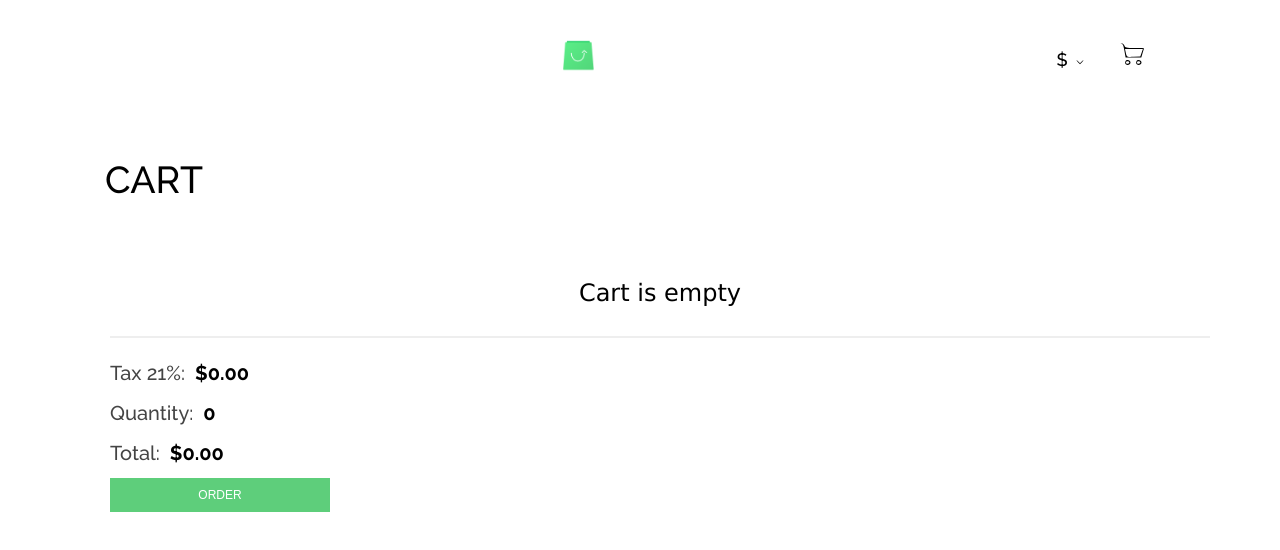
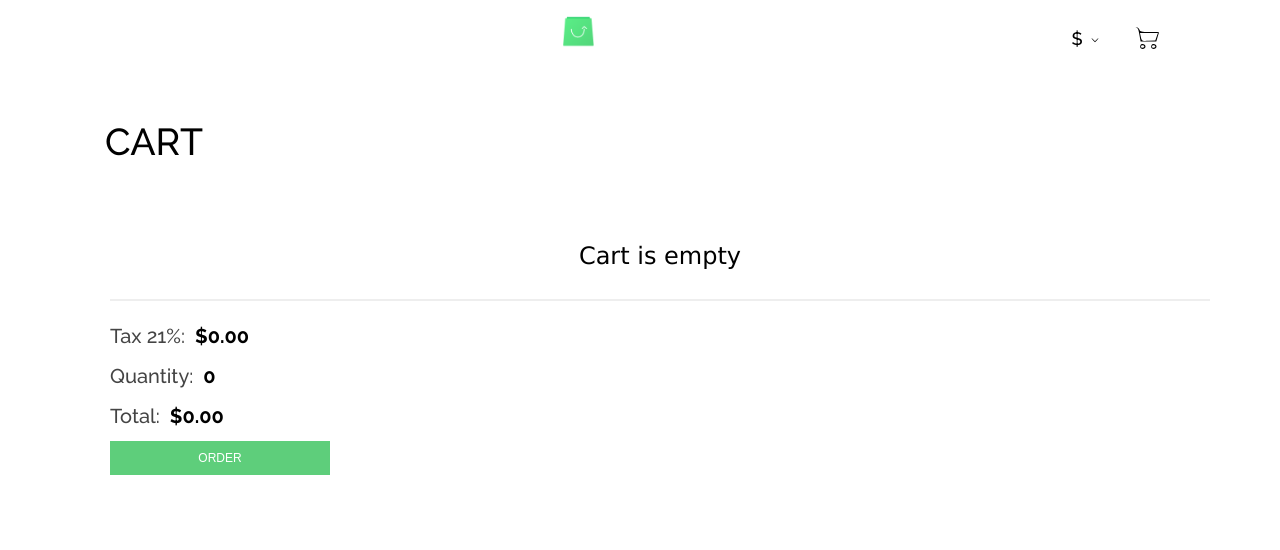
Before and after one commit to LionCreativeDev/Muhammad-Arsalan-Scandiweb-Entry-React-Developer-TEST, a React (Create React App) app: page /cart in a window 1280 px wide. Shown: the top 550 px of the page. Built offline with nearby package versions, Linux system fonts and the light colour scheme.

Commit message:
layout issue reolved accorfing to figma layout

```diff
--- a/src/App.css
+++ b/src/App.css
@@ -43,6 +43,25 @@ html {
 *:before,
 *:after {
   box-sizing: inherit;
+}
+
+::-webkit-scrollbar {
+  width: 10px;
+}
+
+/* Track */
+::-webkit-scrollbar-track {
+  background: #f1f1f1;
+}
+
+/* Handle */
+::-webkit-scrollbar-thumb {
+  background: #ddd;
+}
+
+/* Handle on hover */
+::-webkit-scrollbar-thumb:hover {
+  background: #ccc;
 }
 
 html {
@@ -180,14 +199,22 @@ a:not([href]):not([class]):hover {
 nav {
   display: flex;
   justify-content: space-between;
-  padding: 20px 50px;
+  /* padding: 20px 50px; */
+  padding: 0px 35px;
+  height: 80px;
   align-items: center;
 }
 
 nav ul>li {
-  padding: 15px;
+  /* padding: 15px; */
+  padding: 12px 16px 20px 16px;
   display: inline-block;
   transition: all .3s ease;
+}
+
+nav ul>li {
+  border-bottom: 2px solid transparent;
+  cursor: pointer;
 }
 
 nav ul>li.active {
@@ -202,6 +229,8 @@ nav ul>li.active {
 nav ul li .menu-item {
   color: #000;
   text-decoration: none;
+  font-size: 16px;
+  line-height: 24px;
 }
 
 nav ul li .menu-item:hover {
@@ -232,7 +261,7 @@ nav ul li .menu-item:hover {
 .cart {
   width: 24px;
   height: 24px;
-  /* margin-bottom: -5px; */
+  margin-bottom: -5px;
 }
 
 .currency-dropbtn {
--- a/src/containers/categories/index.js
+++ b/src/containers/categories/index.js
@@ -87,9 +87,9 @@ class Categories extends Component {
                 <ul>
                     {AllCategories.map((category, index) => {
                         if (this.state.selectedCategory.toUpperCase() === category.name.toUpperCase())
-                            return (<li className="active" key={index} onClick={() => this.handleCategoryClick(category)}><div className="menu-item medium-500">{category.name.toUpperCase()}</div></li>)
+                            return (<li className="active" key={index} onClick={() => this.handleCategoryClick(category)}><div className="menu-item semibold-600">{category.name.toUpperCase()}</div></li>)
                         else
-                            return (<li key={index} onClick={() => this.handleCategoryClick(category)}><div className="menu-item medium-500">{category.name.toUpperCase()}</div></li>)
+                            return (<li key={index} onClick={() => this.handleCategoryClick(category)}><div className="menu-item semibold-600">{category.name.toUpperCase()}</div></li>)
                     })}
                 </ul>
             </ApolloProvider>
```
